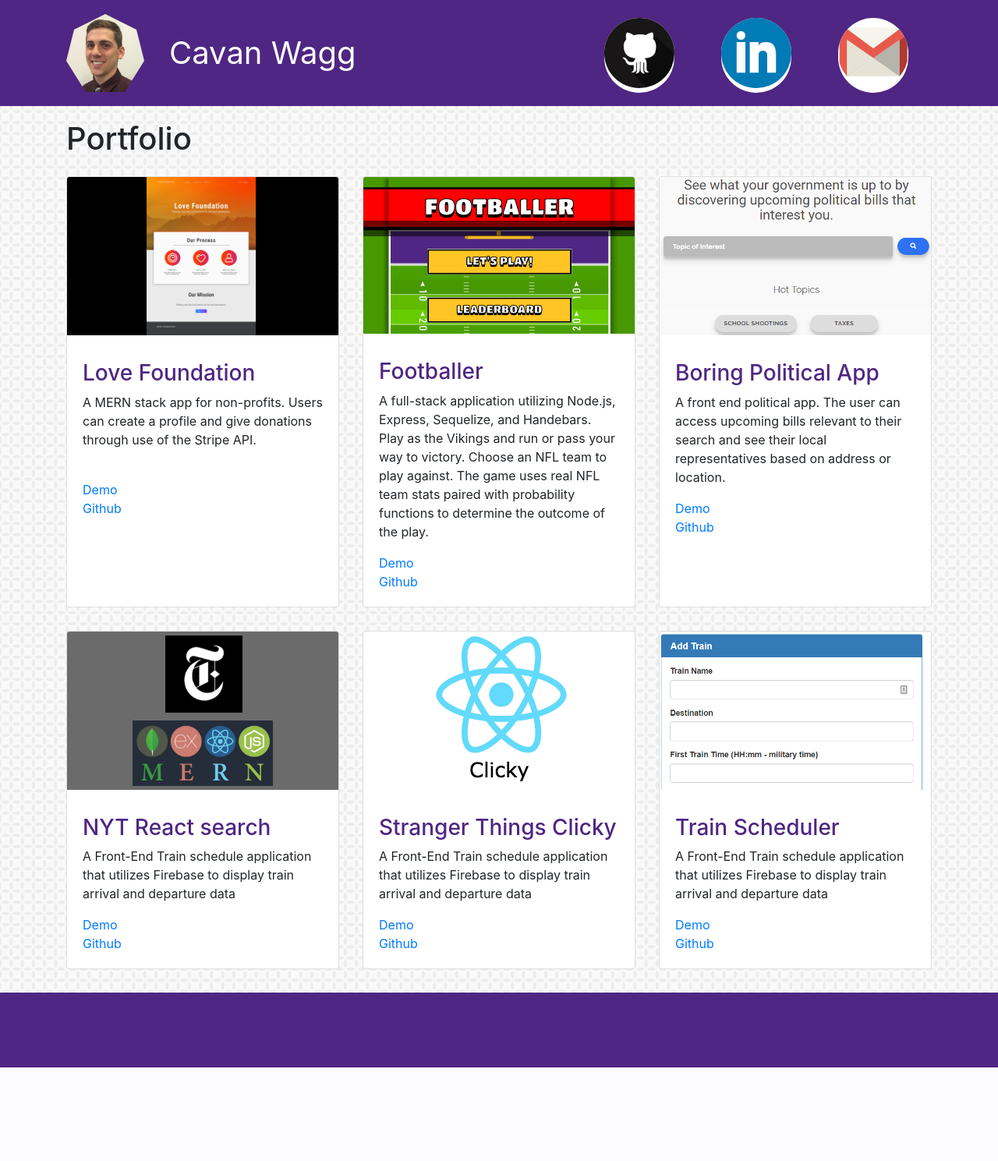
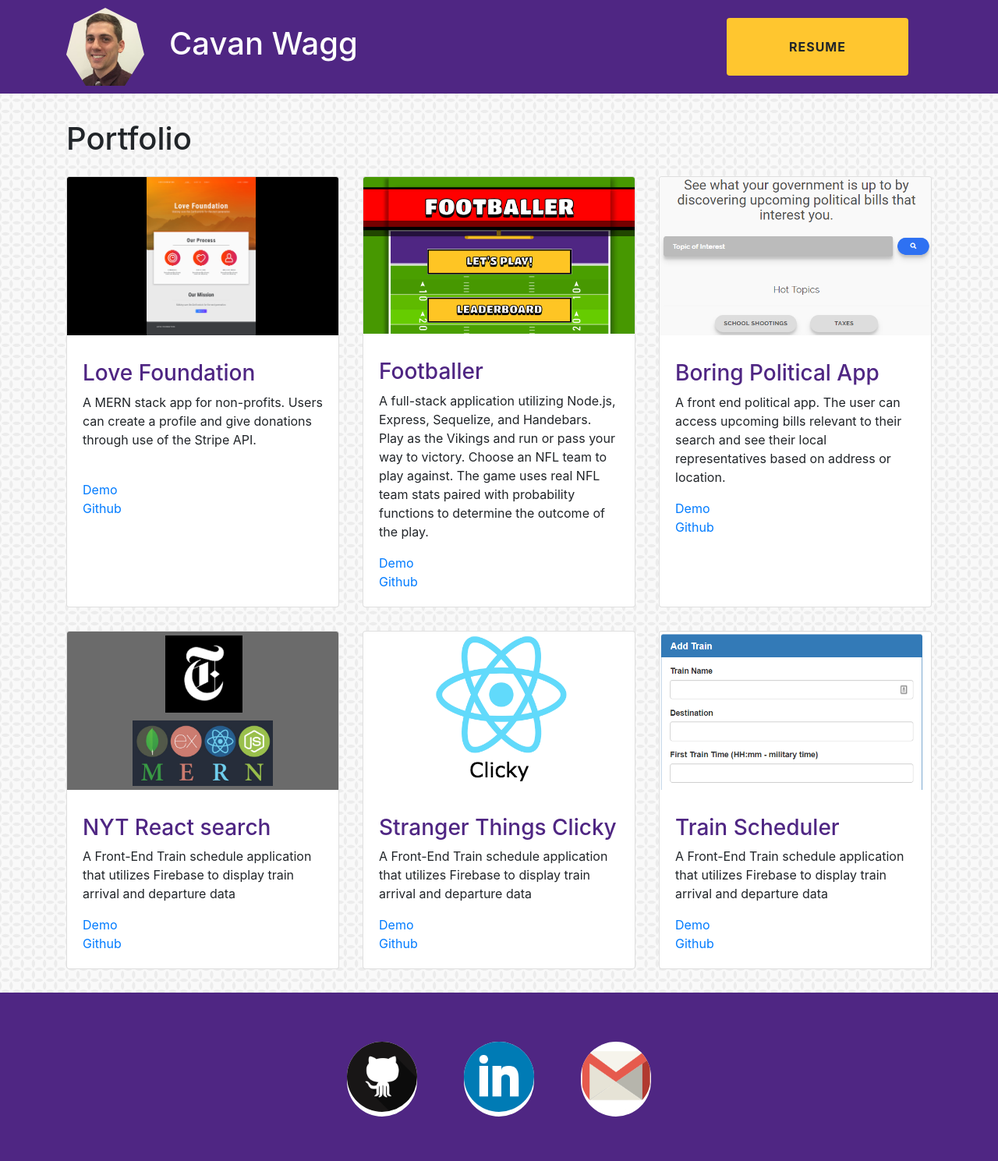
Before and after one commit to CavanWagg/professional-portfolio, a PHP site: page /index.html in a window 1280 px wide. Shown: the whole page at 78% size. Before the commit the page ends 1369 px from the top, so only its background shows below. Run offline with PHP 8.4, Linux system fonts and the light colour scheme.

Commit message:
social links to footer, resume link added

```diff
--- a/css/4-col-portfolio.css
+++ b/css/4-col-portfolio.css
@@ -5,9 +5,8 @@
  */
 body {
   padding-top: 130px;
-  background-image: url("images/vintage-leaves.png");
+  background-image: url('images/vintage-leaves.png');
 }
-
 
 .name {
   font-size: 2.5rem;
@@ -32,8 +31,24 @@ body {
   transition: all 0.3s;
 }
 .profile-photo {
-	-webkit-clip-path: polygon(50% 0%, 90% 20%, 100% 60%, 75% 100%, 25% 100%, 0% 60%, 10% 20%);
-	clip-path: polygon(50% 0%, 90% 20%, 100% 60%, 75% 100%, 25% 100%, 0% 60%, 10% 20%);
+  -webkit-clip-path: polygon(
+    50% 0%,
+    90% 20%,
+    100% 60%,
+    75% 100%,
+    25% 100%,
+    0% 60%,
+    10% 20%
+  );
+  clip-path: polygon(
+    50% 0%,
+    90% 20%,
+    100% 60%,
+    75% 100%,
+    25% 100%,
+    0% 60%,
+    10% 20%
+  );
   margin-right: 2em;
   height: 100px;
   width: 100px;
@@ -85,7 +100,7 @@ body {
   height: 100px;
   width: 100px;
   margin-right: 50px;
-	margin-bottom: 20px
+  margin-bottom: 20px;
 }
 
 .img__description {
@@ -98,7 +113,7 @@ body {
   opacity: 0;
 
   /* transition effect. not necessary */
-  transition: opacity .2s, visibility .2s;
+  transition: opacity 0.2s, visibility 0.2s;
 }
 
 .img__wrap:hover .img__description {
@@ -106,7 +121,11 @@ body {
   opacity: 1;
 }
 h3 {
-	color: #4F2683
+  color: #4f2683;
+}
+.py-5 {
+  display: flex;
+  justify-content: center;
 }
 
 @media (max-width: 489px) {
@@ -117,7 +136,5 @@ h3 {
   }
   .img__description {
     visibility: visible;
-
   }
-
 }
--- a/index.html
+++ b/index.html
@@ -24,32 +24,16 @@
   <nav class="navbar navbar-expand-lg navbar-dark fixed-top" style="background: #4F2683">
     <div class="container">
       <img class='profile-photo' src="css/images/Profile-image.JPG" alt="Smiley face">
-      <a class="navbar-brand name" href="#">Cavan Wagg</a>
+      <h1 class="navbar-brand name">Cavan Wagg</h1>
       <button class="navbar-toggler" type="button" data-toggle="collapse" data-target="#navbarResponsive" aria-controls="navbarResponsive"
         aria-expanded="false" aria-label="Toggle navigation">
         <span class="navbar-toggler-icon"></span>
       </button>
       <div class="collapse navbar-collapse" id="navbarResponsive">
         <ul class="navbar-nav ml-auto">
-          <div class="img__wrap">
-            <a target="_blank" href="https://github.com/CavanWagg/">
-              <img class="img__img btn btn-2 btn-2i" src="css/images/if_github.png" alt="Github">
-            </a>
-
-            <p class="img__description">Github</p>
-          </div>
-          <div class="img__wrap">
-            <a target="_blank" href="https://www.linkedin.com/in/cavan-wagg-a5a69988/">
-              <img class="img__img btn btn-2 btn-2i" src="css/images/if_linkedin.png" alt="linkedIn">
-            </a>
-            <p class="img__description">LinkedIn</p>
-          </div>
-          <div class="img__wrap">
-            <a target="_blank" href="mailto:cavan.wagg@gmail.com">
-              <img class="img__img btn btn-2 btn-2i" src="css/images/if_gmail.png" alt="Github">
-            </a>
-            <p class="img__description">Email</p>
-          </div>
+          <button style="background: #FFC62F" class="btn btn-primary" target="_blank" onclick="location.href='https://docs.google.com/document/d/e/2PACX-1vRg2NxuCqaVa-zfVkg3sDeK3E8cvPyI8CHzAhYzahJcZC8CrUfbtCFXpQsXczePXriqz3huk_V2IBGq/pub'"
+            type="button">
+            Resume</button>
         </ul>
       </div>
     </div>
@@ -87,8 +71,8 @@
               <h3 href="#">Footballer</h3>
             </h4>
             <p class="card-text">A full-stack application utilizing Node.js, Express, Sequelize, and Handebars. Play as the Vikings and run or
-              pass your way to victory. Choose an NFL team to play against. The game uses real NFL team
-              stats paired with probability functions to determine the outcome of the play.</p>
+              pass your way to victory. Choose an NFL team to play against. The game uses real NFL team stats paired with
+              probability functions to determine the outcome of the play.</p>
             <a target="_blank" href="https://footballer-app.herokuapp.com/">Demo </a>
             <br>
             <a target="_blank" href="https://github.com/CavanWagg/Vikings-footballer">Github</a>
@@ -163,6 +147,25 @@
   <!-- Footer -->
 
   <footer class="py-5" style="background-color: #4F2683">
+    <div class="img__wrap">
+      <a target="_blank" href="https://github.com/CavanWagg/">
+        <img class="img__img btn btn-2 btn-2i" src="css/images/if_github.png" alt="Github">
+      </a>
+
+      <p class="img__description">Github</p>
+    </div>
+    <div class="img__wrap">
+      <a target="_blank" href="https://www.linkedin.com/in/cavan-wagg-a5a69988/">
+        <img class="img__img btn btn-2 btn-2i" src="css/images/if_linkedin.png" alt="linkedIn">
+      </a>
+      <p class="img__description">LinkedIn</p>
+    </div>
+    <div class="img__wrap">
+      <a target="_blank" href="mailto:cavan.wagg@gmail.com">
+        <img class="img__img btn btn-2 btn-2i" src="css/images/if_gmail.png" alt="Github">
+      </a>
+      <p class="img__description">Email</p>
+    </div>
     <!-- /.container -->
   </footer>
 
```
Lines whose indentation alone changed are shown as unchanged.
